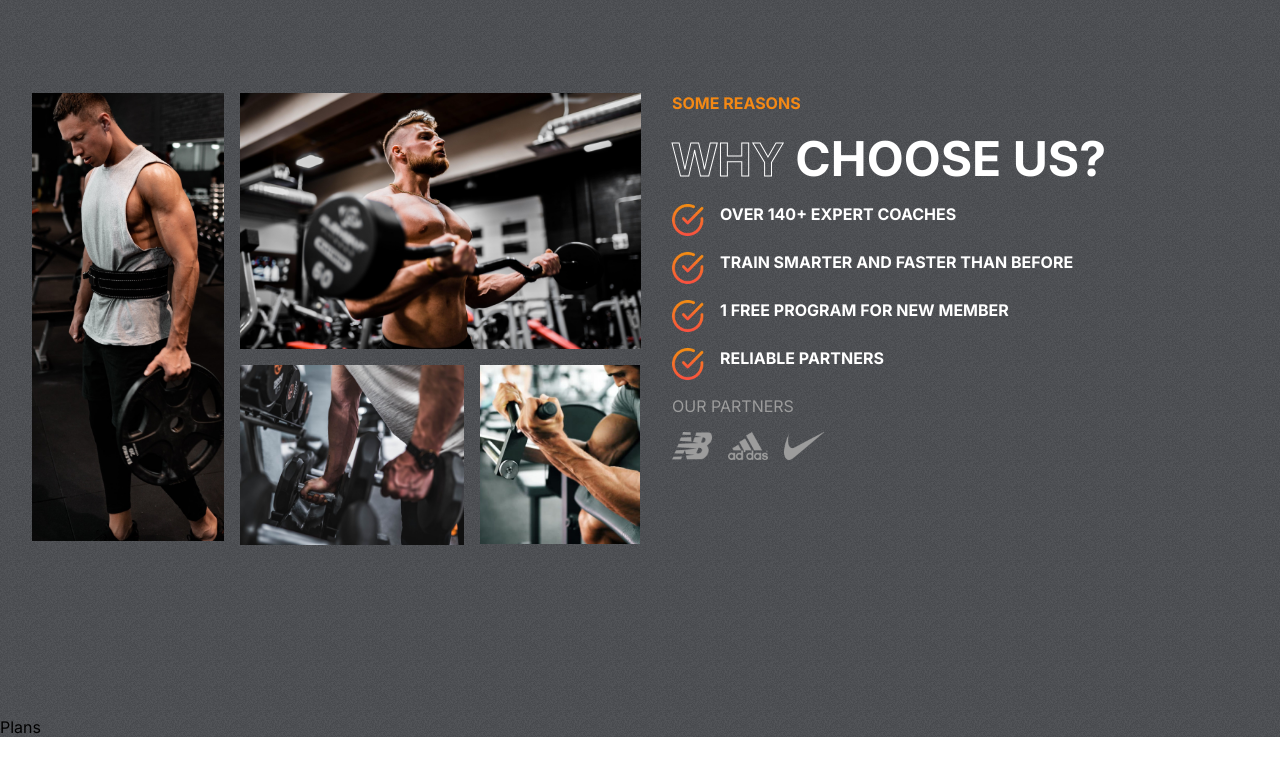
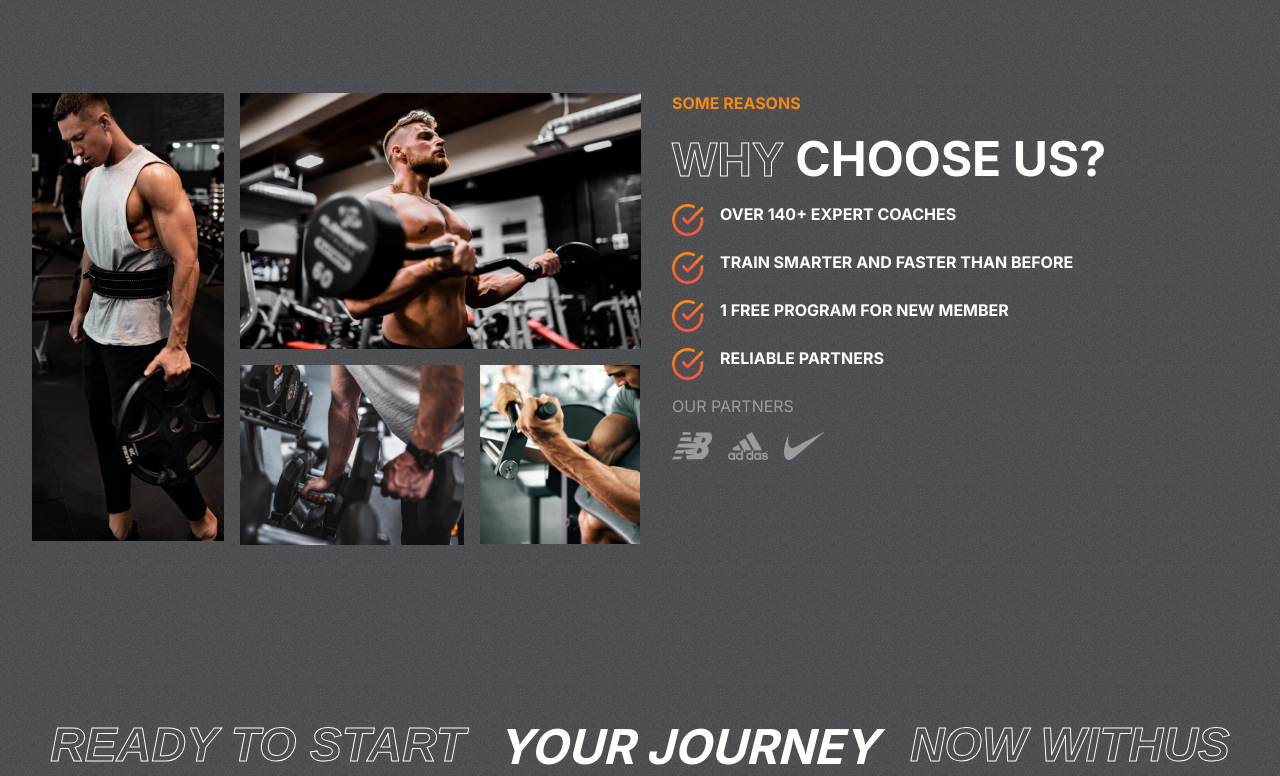
Before and after one commit to ZainRk/FitClub-Starter, a React (Create React App) app: page / in a window 1280 px wide. Shown: the part 1174-1950 px from the top of the page. Before the commit the page ends 1911 px from the top, so only its background shows below. Built offline with nearby package versions, Linux system fonts and the light colour scheme.

Commit message:
Update Plans.jsx

```diff
--- a/src/components/Plans/Plans.jsx
+++ b/src/components/Plans/Plans.jsx
@@ -1,7 +1,17 @@
 import React from "react";
 import "./Plans.css";
 const Plans = () => {
-  return <div>Plans</div>;
+  return (
+    <div className="plans-container">
+      <div className="programs-header" style={{ gap: "2rem" }}>
+        <span className="stroke-text">READY TO START</span>
+        <span>YOUR JOURNEY</span>
+        <span className="stroke-text">NOW WITHUS</span>
+      </div>
+
+      {/* plans card */}
+    </div>
+  );
 };
 
 export default Plans;
```
